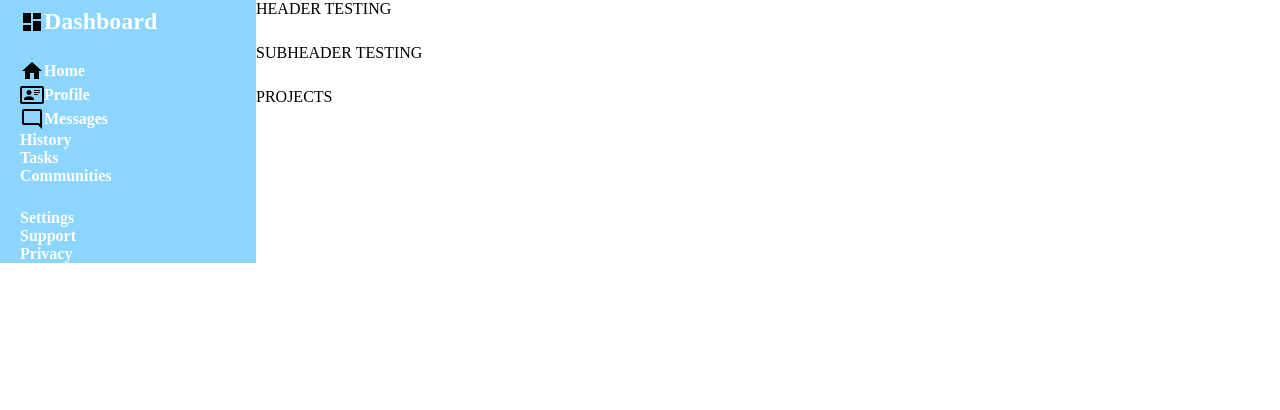
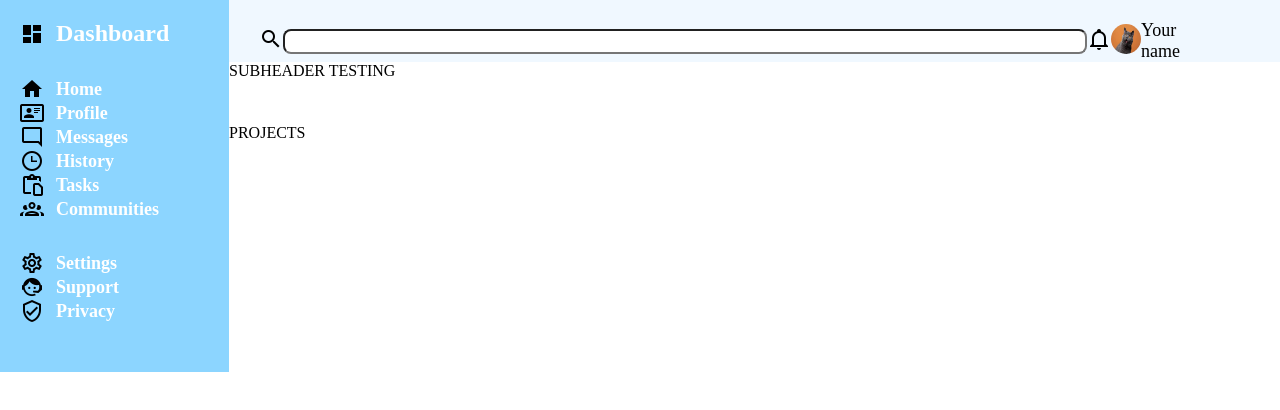
Before and after one commit to MustardPenguin/admin-dashboard, a plain HTML site: page index.html in a window 1280 px wide. Drawn offline with Linux system fonts and the light colour scheme.

Commit message:
Added icons, did a bit of main header

```diff
--- a/index.html
+++ b/index.html
@@ -11,35 +11,67 @@
     <div class="content">
         <div class="sidebar">
             <div class="dashboard">
-                <img src="./icons/view-dashboard.png">
+                <img src="./icons/view-dashboard.png" alt="dashboard">
                 Dashboard
             </div>
             <div class="sidebar1">
                 <div>
-                    <img src="./icons/home.png">
+                    <img src="./icons/home.png" alt="home">
                     Home
                 </div>
                 <div>
-                    <img src="./icons/card-account-details-outline.png">
+                    <img src="./icons/card-account-details-outline.png" alt="profile">
                     Profile
                 </div>
                 <div>
-                    <img src="./icons/message-reply-outline.png">
+                    <img src="./icons/message-reply-outline.png" alt="messages">
                     Messages
                 </div>
-                <div>History</div>
-                <div>Tasks</div>
-                <div>Communities</div>
+                <div>
+                    <img src="./icons/clock-time-three-outline.png" alt="history">
+                    History
+                </div>
+                <div>
+                    <img src="./icons/clipboard-file-outline.png" alt="tasks">
+                    Tasks
+                </div>
+                <div>
+                    <img src="./icons/account-group-outline.png" alt="people">
+                    Communities
+                </div>
             </div>
             <div class="sidebar2">
-                <div>Settings</div>
-                <div>Support</div>
-                <div>Privacy</div>
+                <div>
+                    <img src="./icons/cog-outline.png" alt="settings">
+                    Settings
+                </div>
+                <div>
+                    <img src="./icons/face-agent.png" alt="support">
+                    Support
+                </div>
+                <div>
+                    <img src="./icons/shield-check-outline.png" alt="privacy">
+                    Privacy
+                </div>
             </div>
         </div>
 
         <div class="header">
-            HEADER TESTING
+            <div>
+                <a href="">
+                    <img src="./icons/magnify.png" alt="search">
+                </a>
+                <input class="search-bar" type="text"></input>
+            </div>
+            <div style="padding-right: 100px;">
+                <a href="">
+                    <img src="./icons/bell-outline.png" alt="notification">
+                </a>
+                <a href="">
+                    <img class="profile-image" src="./icons/cat.png" alt="profile">
+                </a>
+                <div class="name">Your name</div>
+            </div>
         </div>
 
         <div class="sub-header">
--- a/style.css
+++ b/style.css
@@ -3,7 +3,8 @@
     padding: 0px;
 }
 
-/* Grid handler */
+/* Layout */
+
 .content {
     display: grid;
 
@@ -17,15 +18,15 @@
     grid-row: 1 / 4;
     grid-column: 1 / 2;
 
-    padding-top: 8px;
+    padding-top: 20px;
     padding-left: 20px;
     color: white;
     font-weight: 600;
 }
 
 .sidebar1, .sidebar2 {
-    padding-top: 24px;
-    font-size: 16px;
+    padding-top: 30px;
+    font-size: 18px;
 }
 
 .dashboard { font-size: 24px; }
@@ -35,16 +36,48 @@
 ,.sidebar2 div {
     display: flex;
     align-items: center;
+    gap: 12px;
 }
 
+/* Header */
 .header {
     grid-row: 1 / 2;
+    background-color: aliceblue;
+
+    padding-top: 20px;
+    padding-left: 30px;
+
+    display: flex;
+    justify-content: space-between;
 }
 
+.header div {
+    display: flex;
+    align-items: center;
+}
+
+.search-bar {
+    width: 100vh;
+    border-radius: 8px;
+    font-size: 18px;
+}
+
+.name {
+    font-size: 18px;
+}
+
+.profile-image {
+    border-radius: 20px;
+    height: 30px;
+    width: 30px;
+}
+
+/* Sub-header */
 .sub-header {
     grid-row: 2 / 3;
 }
 
+/* Body */
 .main {
     grid-row: 3 / 4;
 }
```
Also changed, not shown: icons/account-group-outline.png (added), icons/bell-outline.png (added), icons/cat.png (added), icons/clipboard-file-outline.png (added), icons/clock-time-three-outline.png (added), icons/cog-outline.png (added), icons/face-agent.png (added), icons/magnify.png (added), icons/shield-check-outline.png (added).
